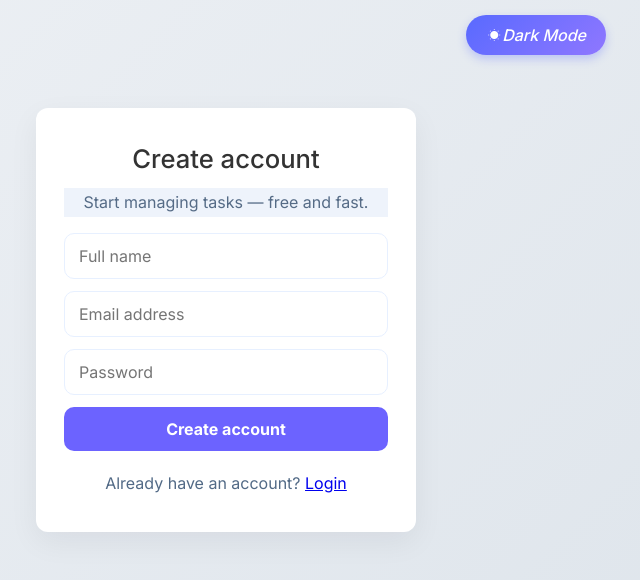
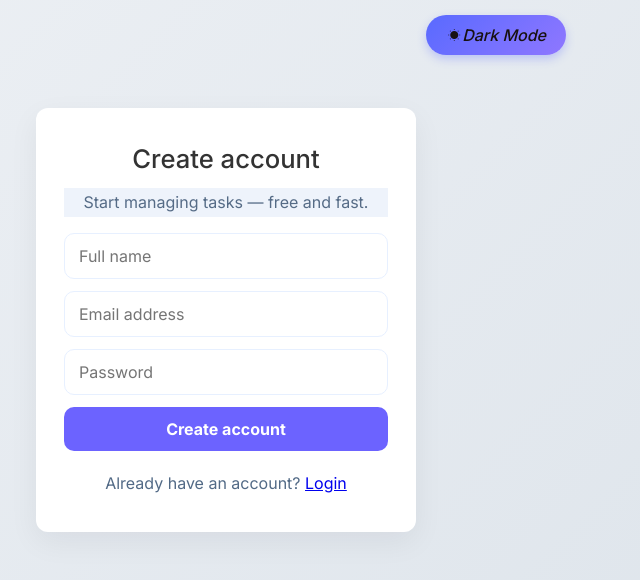
Before and after one commit to deepika5791/task-management-client-app, a React (Vite) app: page /signup in a window 1280 px wide. Shown: the top 580 px of the page, without its empty margins (414-1054 px from the left). Built offline with nearby package versions, Linux system fonts and the light colour scheme.

Commit message:
added color of text

```diff
--- a/src/App.css
+++ b/src/App.css
@@ -55,12 +55,12 @@ body {
 .mode-toggler-btn {
   position: fixed;
   top: 15px;
-  right: 260px;
+  right: 300px;
   padding: 10px 20px;
   border: none;
   border-radius: 30px;
   background: linear-gradient(135deg, #596aff, #8f77ff);
-  color: #fff;
+  color: #181111;
   font-weight: 500;
   cursor: pointer;
   z-index: 1000;
```
